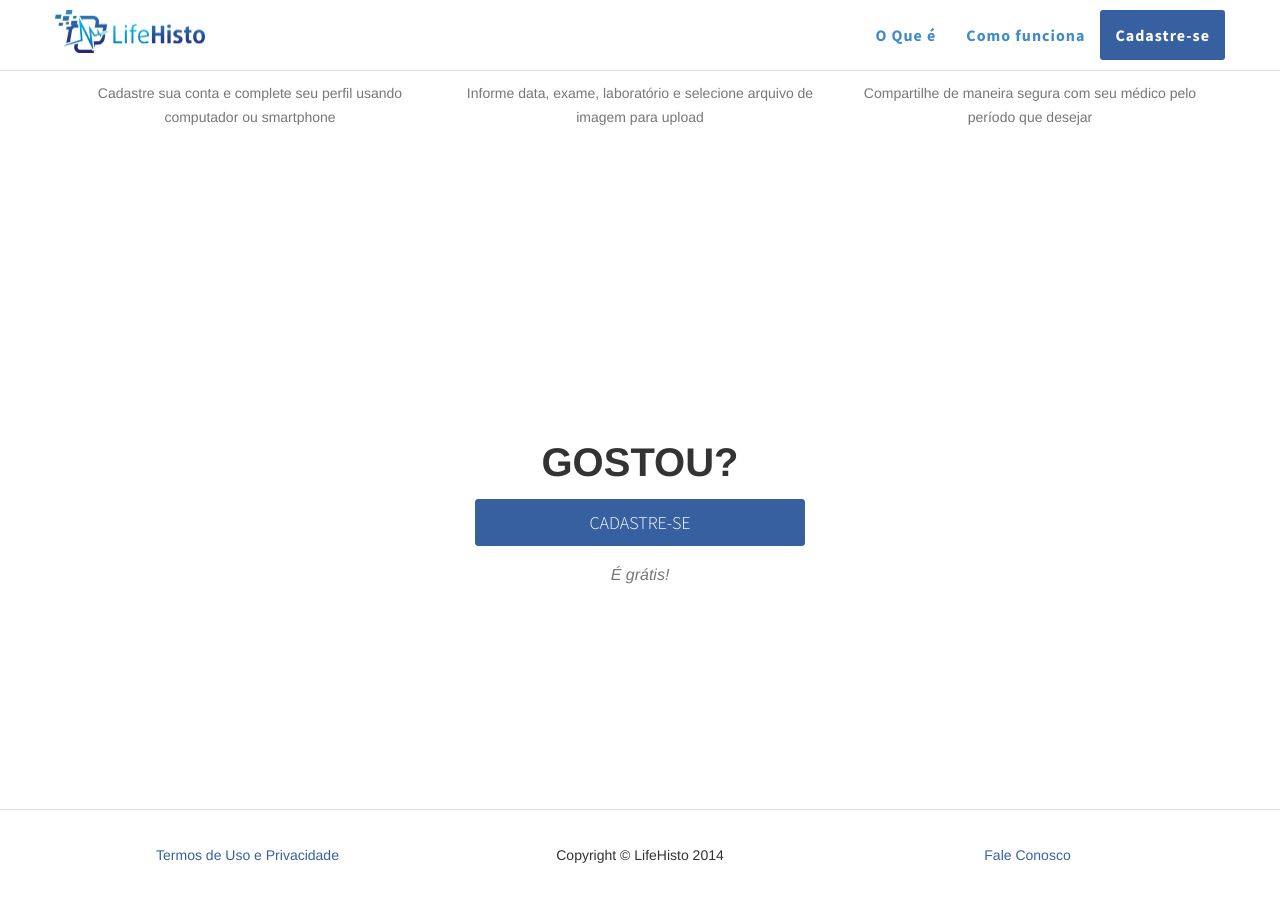
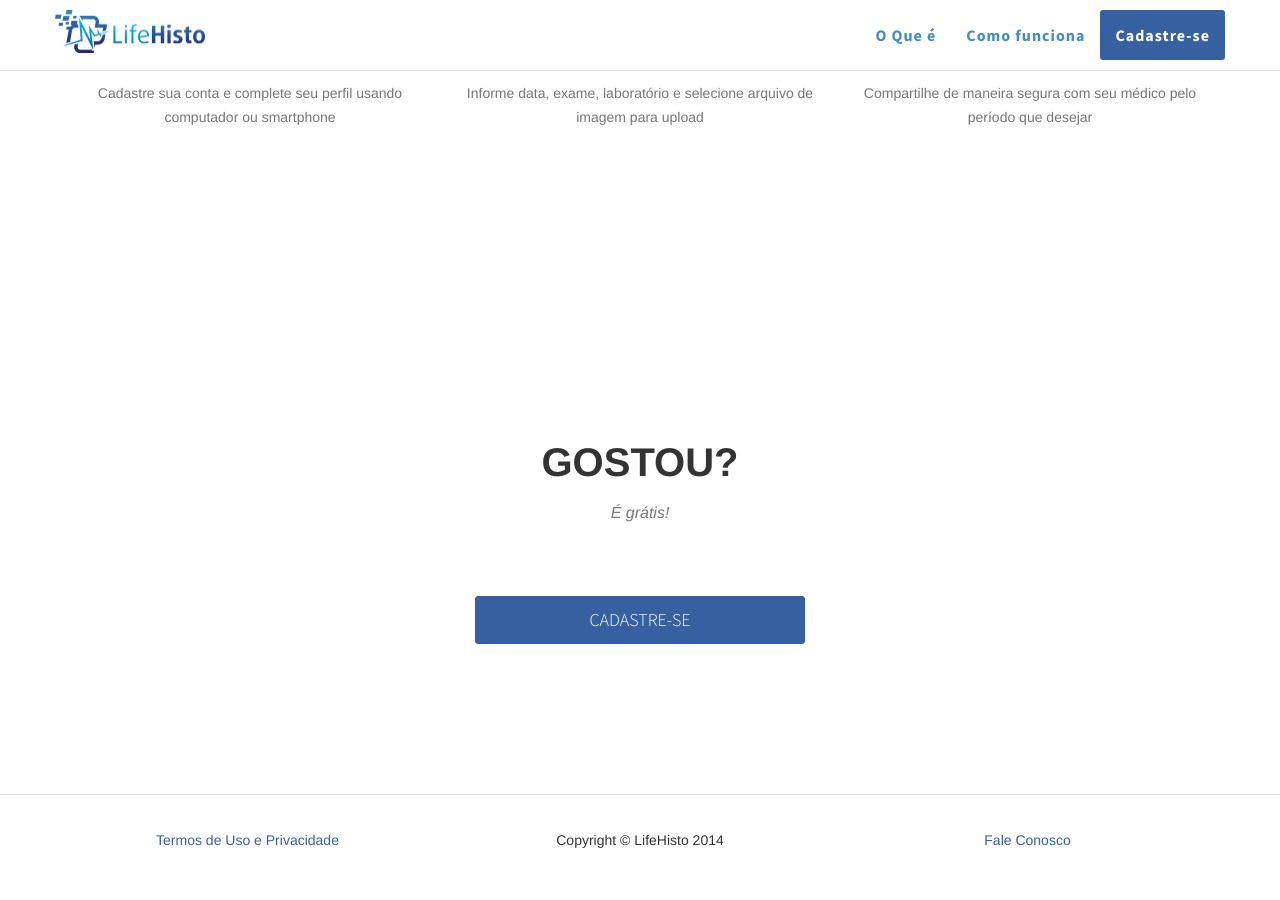
Before and after one commit to Lifehisto/lifehisto.github.io, a Jekyll site: the page built from index.html, in a window 1280 px wide and 900 px high, scrolled down 2263 px. Built offline with Jekyll 4.4.1, drawn with Linux system fonts in a browser that asks for light colours; nearby versions of some CDN libraries; library files that are not in the unit come from our copies.

Commit message:
Update index.html

```diff
--- a/index.html
+++ b/index.html
@@ -116,14 +116,12 @@ layout: default
             <div class="row">
                 <div class="col-lg-12 text-center">
                     <h2 class="section-heading">Gostou?</h2>
+                    <h3 class="section-subheading text-muted">É grátis!</h3>
                 </div>
             </div>
             <div class="row">
                 <div class="col-lg-12">
                     <a href="https://app.lifehisto.com/users/sign_up" class="page-scroll btn btn-xl">Cadastre-se</a>
-                    <div class="col-lg-12 text-center">
-                        <h3 class="section-subheading text-muted">É grátis!</h3>
-                    </div>
                 </div>
             </div>
         </div>
```
